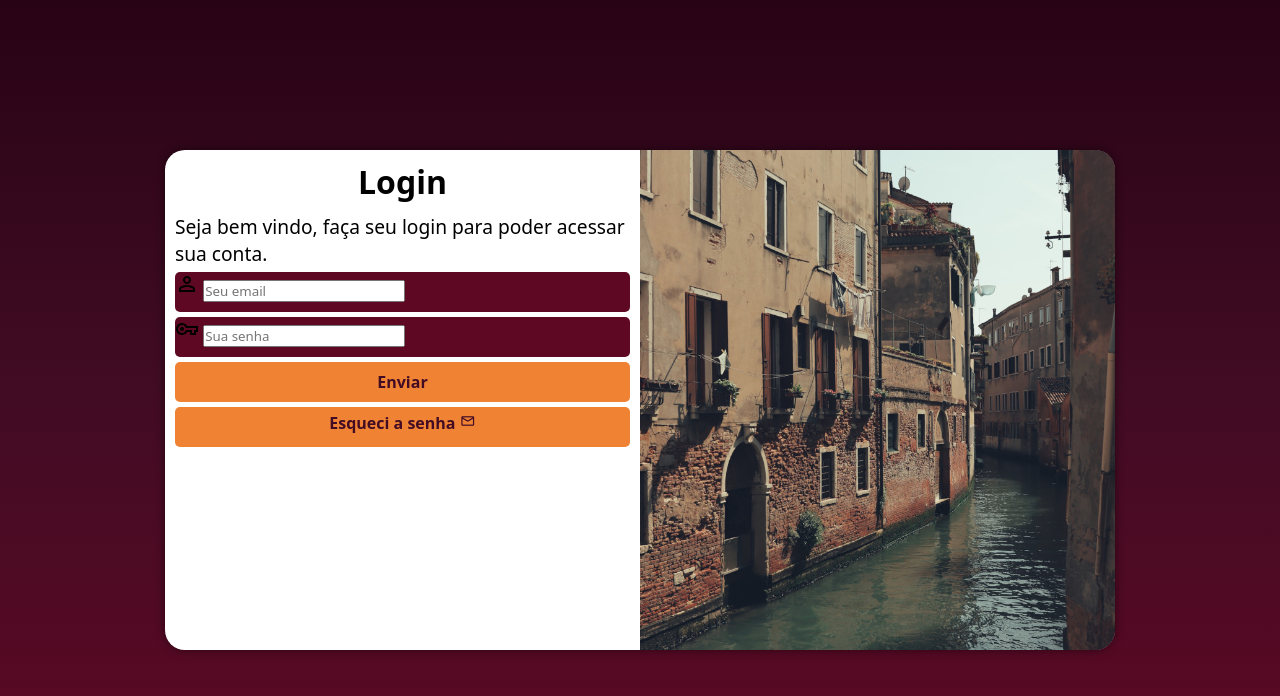
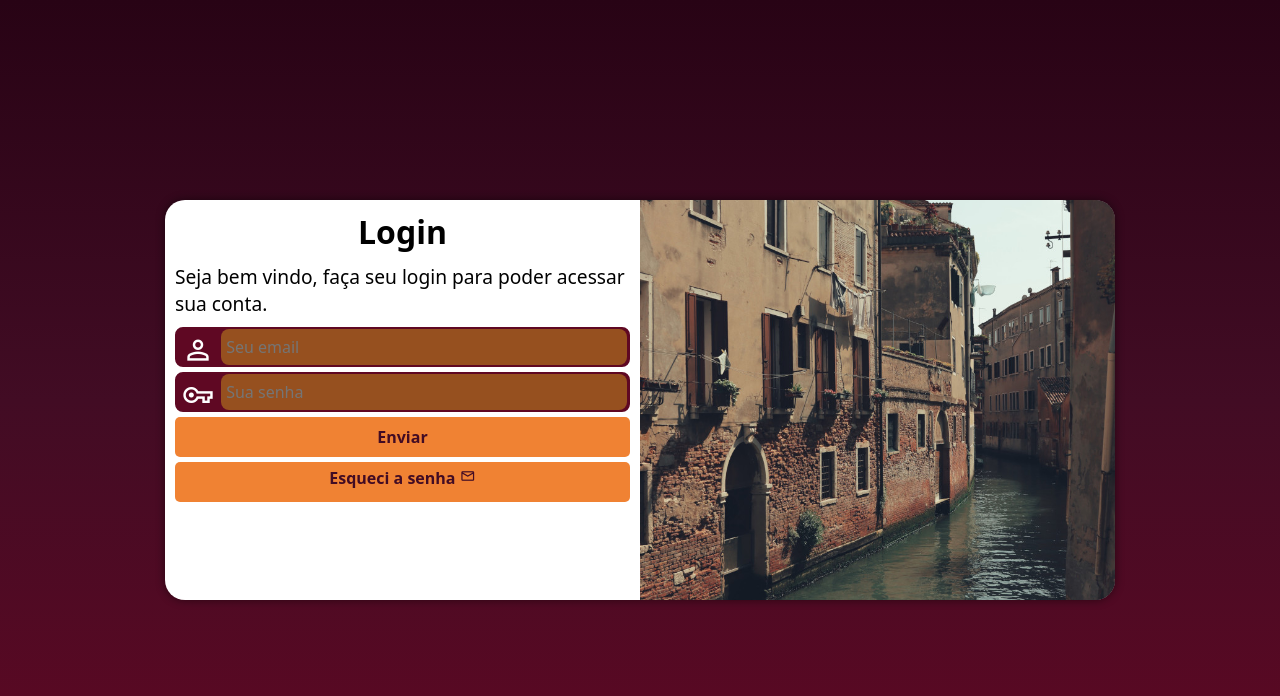
Before and after one commit to MateusMFernandes/Login, a plain HTML site: page index.html in a window 1280 px wide. Drawn offline with nearby package versions, Linux system fonts and the light colour scheme.

Commit message:
projeto finalizado

```diff
--- a/estilos/media-query.css
+++ b/estilos/media-query.css
@@ -1,12 +1,13 @@
 @charset "UTF-8";
 
-@media screen and (min-width: 768px) and (max-width: 992px) {
+@media screen and (min-width: 668px) and (max-width: 992px) {
     body {
         background-image: linear-gradient(to bottom, #280315, #420c24, #5f0823);
     }
 
     section#login {
         width: 80vw;
+        height: 300px;
     }
     section#login > div#imagem {
         float: left;
@@ -16,6 +17,7 @@
     section#login > div#formulario {
         float: right;
         width: 70%;
+        margin: 10px 0px;
     }
 }
 @media screen and (min-width: 992px) {
@@ -24,6 +26,7 @@
     }
     section#login {
         width: 950px;
+        height: 400px;
     }
     section#login > div#imagem {
         float: right;
@@ -39,6 +42,8 @@
     }
     div#formulario > p {
         font-size: 1.2em;
+        margin: 10px 0px;
+
     }
 
 }
--- a/estilos/style.css
+++ b/estilos/style.css
@@ -25,7 +25,6 @@ main {
 section#login {
     top: 50%;
     left: 50%;
-    transform: translate(-50%, -50%);
     position: absolute;
     background-color: white;
     width: 250px;
@@ -33,7 +32,7 @@ section#login {
     border-radius: 20px;
     overflow: hidden;
     box-shadow: 0px 0px 10px rgba(0, 0, 0, 0.493);
-
+    transform: translate(-50%, -50%);
     transition: width .5s, height .5s;
     transition-timing-function: ease;
 }
@@ -57,9 +56,10 @@ div#formulario > p {
 }
 form > div.campo{
     display: block;
+    border: 2px solid #5f0823;
     background-color: var(--cor03);
     height: 40px;
-    border-radius: 5px;
+    border-radius: 8px;
     margin: 5px 0px;
 }
 div.campo > label {
@@ -105,3 +105,22 @@ form >a.botao:hover {
 form > a.botao > span {
     font-size: 1em;
 }
+div.campo > span {
+    color: white;
+    font-size: 2em;
+    width: 40px;
+    padding: 5px;
+}
+div.campo > input {
+    font-size: 1em;
+    height: 100%;
+    border-radius: 8px;
+    border: 0px;
+    background-color: #96501f;
+    width: calc(100% - 45px);
+    padding: 5px;
+    transform: translateY(-13px);
+}
+div.campo > input:focus-within {
+    background-color: white;
+}
```
